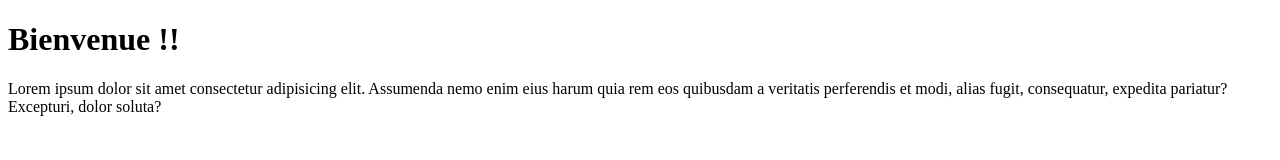
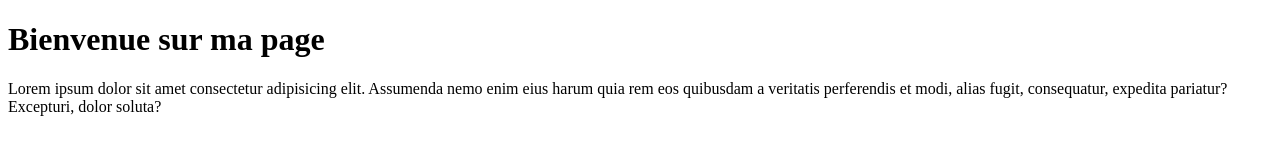
Before and after one commit to yasminearar/projet-1, a plain HTML site: page index.html in a window 1280 px wide. Drawn offline with Linux system fonts and the light colour scheme.

Commit message:
modifier le titre

```diff
--- a/index.html
+++ b/index.html
@@ -6,7 +6,7 @@
     <title>Projet-1</title>
 </head>
 <body>
-    <h1>Bienvenue !!</h1>
+    <h1>Bienvenue sur ma page</h1>
     <p>Lorem ipsum dolor sit amet consectetur adipisicing elit. Assumenda nemo enim eius harum quia rem eos quibusdam a veritatis perferendis et modi, alias fugit, consequatur, expedita pariatur? Excepturi, dolor soluta?</p>
 </body>
 </html>
```
